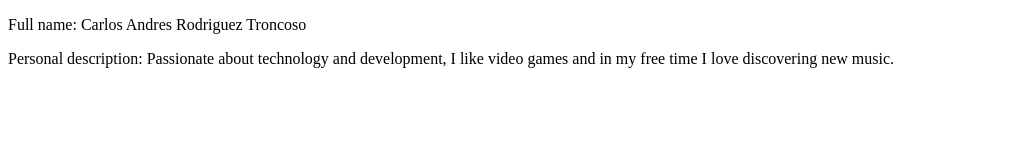
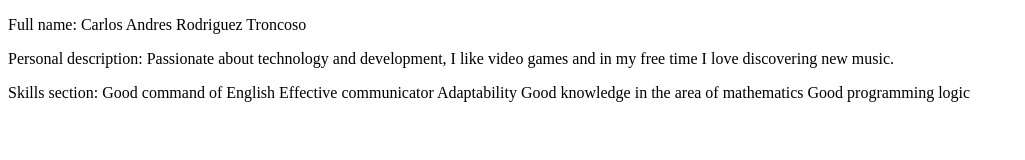
Before and after one commit to krlo-dev/punto1, a plain HTML site: page index.html in a window 1280 px wide. Shown: the whole page, without its empty margins (0-1025 px from the left). Drawn offline with Linux system fonts and the light colour scheme.

Commit message:
Skills section

```diff
--- a/index.html
+++ b/index.html
@@ -10,6 +10,13 @@
         <p>Full name: Carlos Andres Rodriguez Troncoso</p>
         <p>Personal description: Passionate about technology and development, I like video games and in my free time I love discovering new music.
         </p>
+        <p>Skills section:
+            Good command of English
+            Effective communicator
+            Adaptability
+            Good knowledge in the area of mathematics
+            Good programming logic
+        </p>
     </div>
 
 </body>
```
